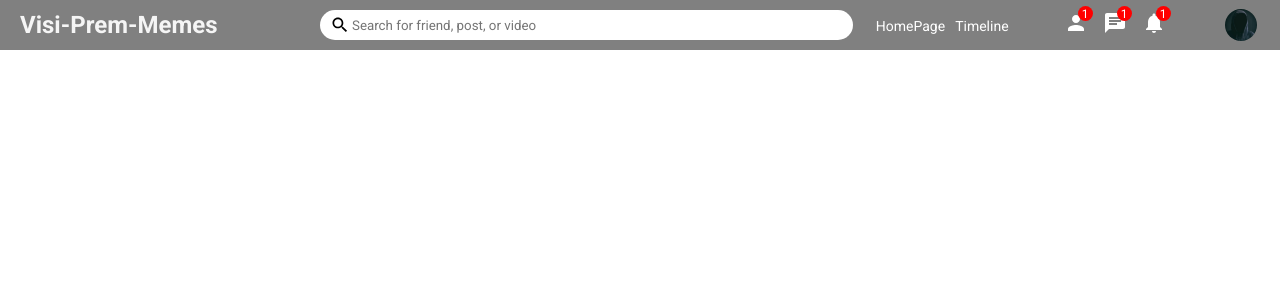
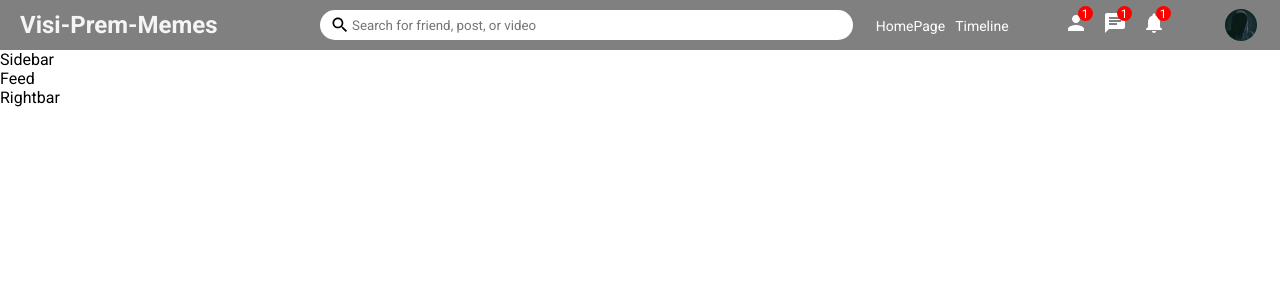
Before and after one commit to Visinho/Visi-Prem-Memes-Frontend, a React (Create React App) app: page / in a window 1280 px wide. Shown: the top 300 px of the page. Built offline with nearby package versions, Linux system fonts and the light colour scheme.

Commit message:
Partitioning the home page into the various components

```diff
--- /dev/null
+++ b/src/components/feed/Feed.jsx
@@ -0,0 +1,12 @@
+import React from 'react';
+import "./feed.css";
+
+const Feed = () => {
+  return (
+    <div>
+      Feed
+    </div>
+  )
+}
+
+export default Feed
--- /dev/null
+++ b/src/components/rightbar/Rightbar.jsx
@@ -0,0 +1,13 @@
+import React from 'react';
+import "./rightbar.css";
+
+
+const Rightbar = () => {
+  return (
+    <div>
+      Rightbar
+    </div>
+  )
+}
+
+export default Rightbar
--- /dev/null
+++ b/src/components/sidebar/Sidebar.jsx
@@ -0,0 +1,12 @@
+import React from 'react';
+import "./sidebar.css";
+
+const Sidebar = () => {
+  return (
+    <div>
+      Sidebar
+    </div>
+  )
+}
+
+export default Sidebar
--- a/src/pages/home/Home.jsx
+++ b/src/pages/home/Home.jsx
@@ -1,11 +1,22 @@
 import React from 'react';
-import Topbar from '../topbar/Topbar';
+import Topbar from '../../components/topbar/Topbar';
+import Sidebar from '../../components/sidebar/Sidebar';
+import Rightbar from '../../components/rightbar/Rightbar';
+import Feed from '../../components/feed/Feed';
 
 
 const Home = () => {
   return (
-   <Topbar />
-  )
+    <>
+      <Topbar />
+      <div className="homeContainer">
+        <Sidebar />
+        <Feed />
+        <Rightbar />
+      </div>
+    </>
+   )
+
 }
 
 export default Home
```
Also changed, not shown: src/components/feed/feed.css (added), src/components/rightbar/rightbar.css (added), src/components/sidebar/sidebar.css (added), src/components/topbar/Topbar.jsx (renamed from src/pages/topbar/Topbar.jsx), src/components/topbar/topbar.css (renamed from src/pages/topbar/topbar.css).
